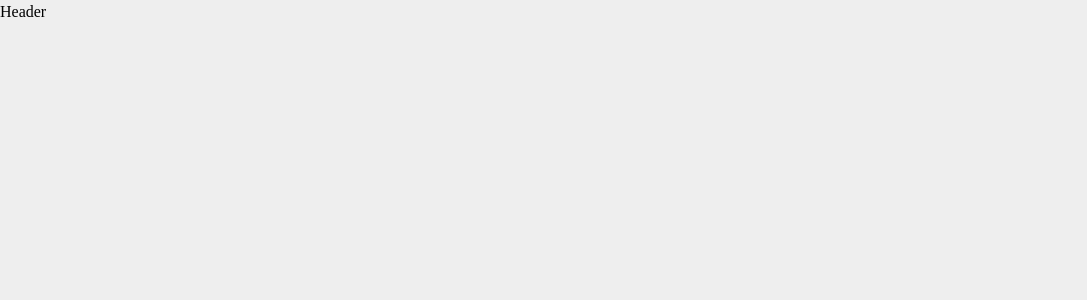
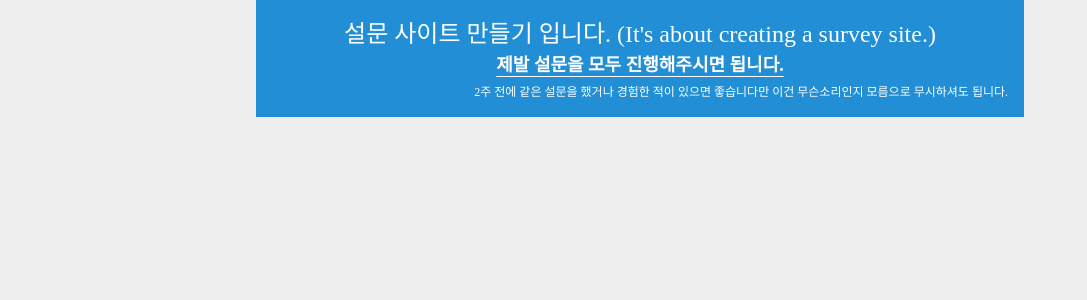
Before and after one commit to jmeno1011/survey-temp, a Next.js app: page / in a window 1280 px wide. Shown: the top 300 px of the page, without its empty margins (0-1087 px from the left). Built offline with nearby package versions, Linux system fonts and the light colour scheme.

Commit message:
add header-css

```diff
--- /dev/null
+++ b/src/components/home/Header.module.css
@@ -0,0 +1,27 @@
+.header {
+  margin-bottom: 16px;
+  padding: 16px;
+  background-color: rgb(33 142 213);
+  color: #fff;
+  position: relative;
+  user-select: none;
+}
+
+.header h1 {
+  font-size: 1.5rem;
+  text-align: center;
+}
+
+.header h2 {
+  font-size: 1.125rem;
+  text-align: center;
+  margin-bottom: 4px;
+  font-weight: bold;
+  text-decoration: underline;
+  text-underline-position: under;
+}
+
+.header p {
+  font-size: 0.75rem;
+  text-align: end;
+}
--- a/src/components/home/Header.tsx
+++ b/src/components/home/Header.tsx
@@ -1,8 +1,13 @@
 import React from 'react'
+import styles from "./Header.module.css"
 
 const Header = () => {
   return (
-    <div>Header</div>
+    <header className={styles.header}>
+      <h1>설문 사이트 만들기 입니다. (It's about creating a survey site.)</h1>
+      <h2>제발 설문을 모두 진행해주시면 됩니다. </h2>
+      <p>2주 전에 같은 설문을 했거나 경험한 적이 있으면 좋습니다만 이건 무슨소리인지 모름으로 무시하셔도 됩니다.</p>
+    </header>
   )
 }
 
--- a/src/pages/_app.tsx
+++ b/src/pages/_app.tsx
@@ -2,5 +2,9 @@ import '@/styles/globals.css'
 import type { AppProps } from 'next/app'
 
 export default function App({ Component, pageProps }: AppProps) {
-  return <Component {...pageProps} />
+  return (
+    <div className='layout'>
+      <Component {...pageProps} />
+    </div>
+  )
 }
```
